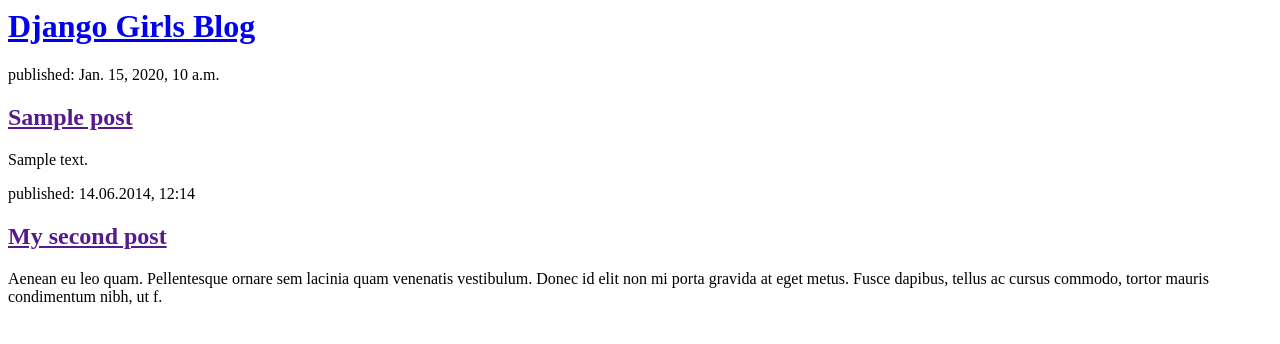
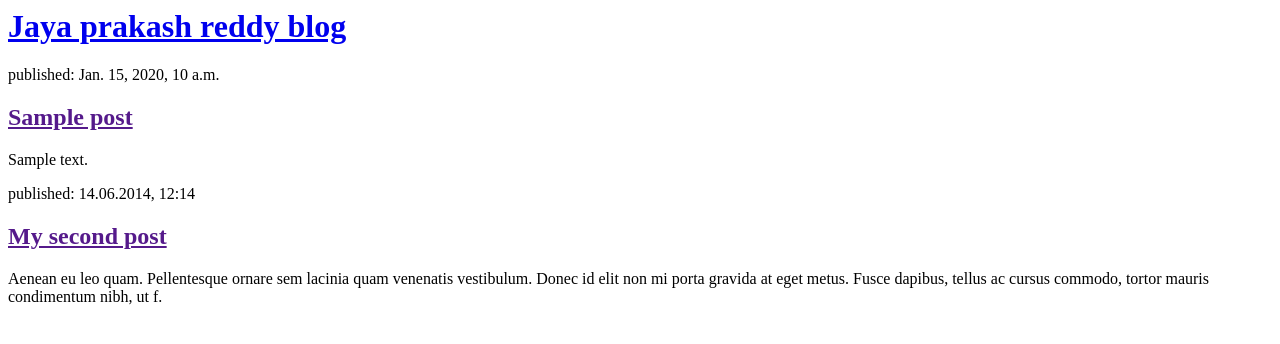
Before and after one commit to jayaprakashjp12/my-first-blog, a Django app: template blog/templates/blog/post_list.html in a window 1280 px wide. Shown: the top 344 px of the page. Run offline with Django 3.2, Linux system fonts and the light colour scheme; the template is opened without the code that fills it: values that come from a table or form of the project are taken from there, others are empty; tables that the repository leaves empty hold one stand-in row (values such as "Sample post"); parts of the project's set-up code (start-up, migrations or seed data) failed here and were passed over.

Commit message:
changed title to jp

```diff
--- a/blog/templates/blog/post_list.html
+++ b/blog/templates/blog/post_list.html
@@ -1,10 +1,10 @@
 <html>
         <head>
-            <title>Django Girls blog</title>
+            <title>Jaya prakash reddy blog</title>
         </head>
         <body>
             <div>
-                <h1><a href="/">Django Girls Blog</a></h1>
+                <h1><a href="/"> Jaya prakash reddy blog</a></h1>
             </div>
 
             {% for post in posts %}
```
